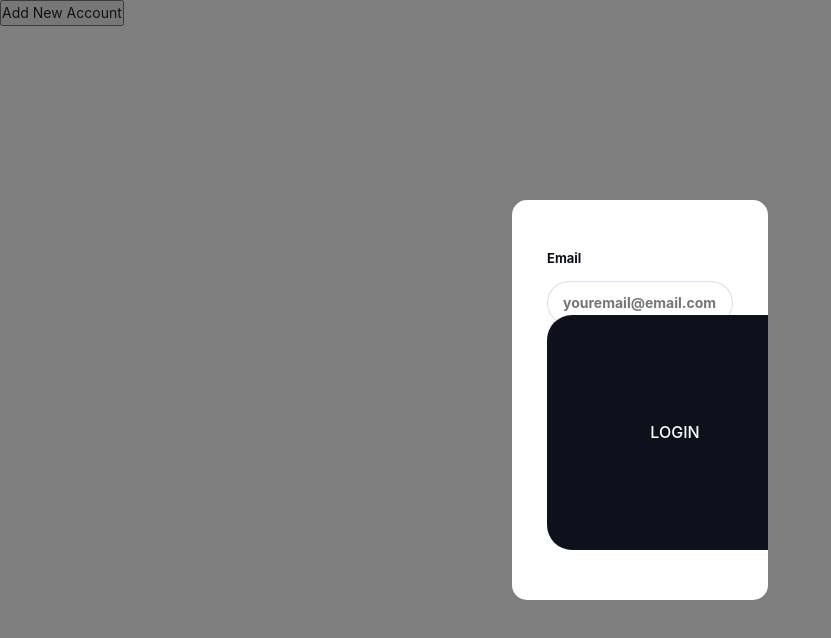
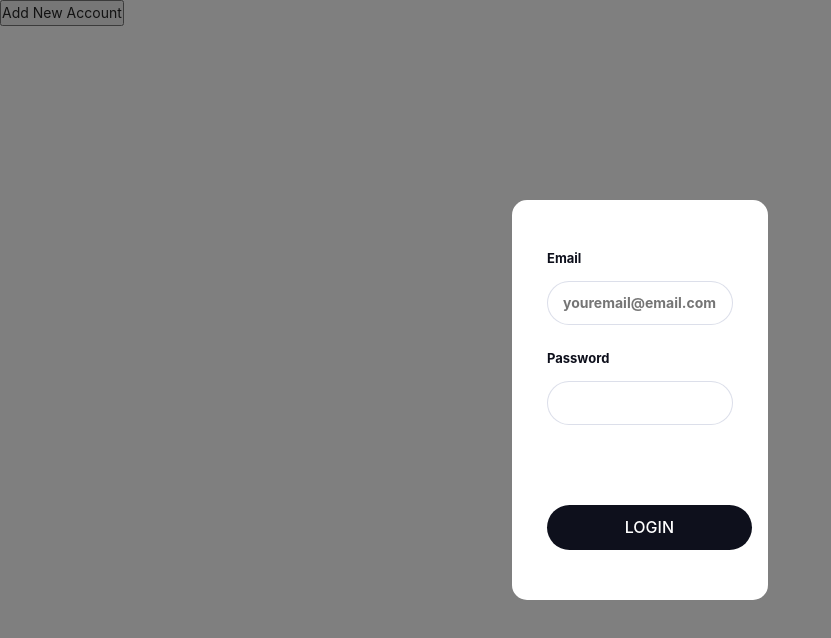
Before and after one commit to MD1010/FAB-Client, a React (Create React App) app: page / in a window 1280 px wide. Both pictures are taken after a click on the button "Add New Account". Shown: the top 638 px of the page, without its empty margins (0-831 px from the left). Built offline with nearby package versions, Linux system fonts and the light colour scheme; no server answers.

Commit message:
before bug fixes to launch account

```diff
--- a/src/components/WebAppLogin/NewAccountForm/NewLogin.style.scss
+++ b/src/components/WebAppLogin/NewAccountForm/NewLogin.style.scss
@@ -61,12 +61,12 @@ label {
   text-transform: uppercase;
   border: none;
   position: absolute;
-  top: 115px;
+  bottom: 50px;
   bottom: 50px;
   padding: 10px;
   font-size: 16px;
   font-weight: 500;
-  width: 100%;
+  width: 80%;
   border-radius: 25px;
   transition: width 2s;
 }
```
